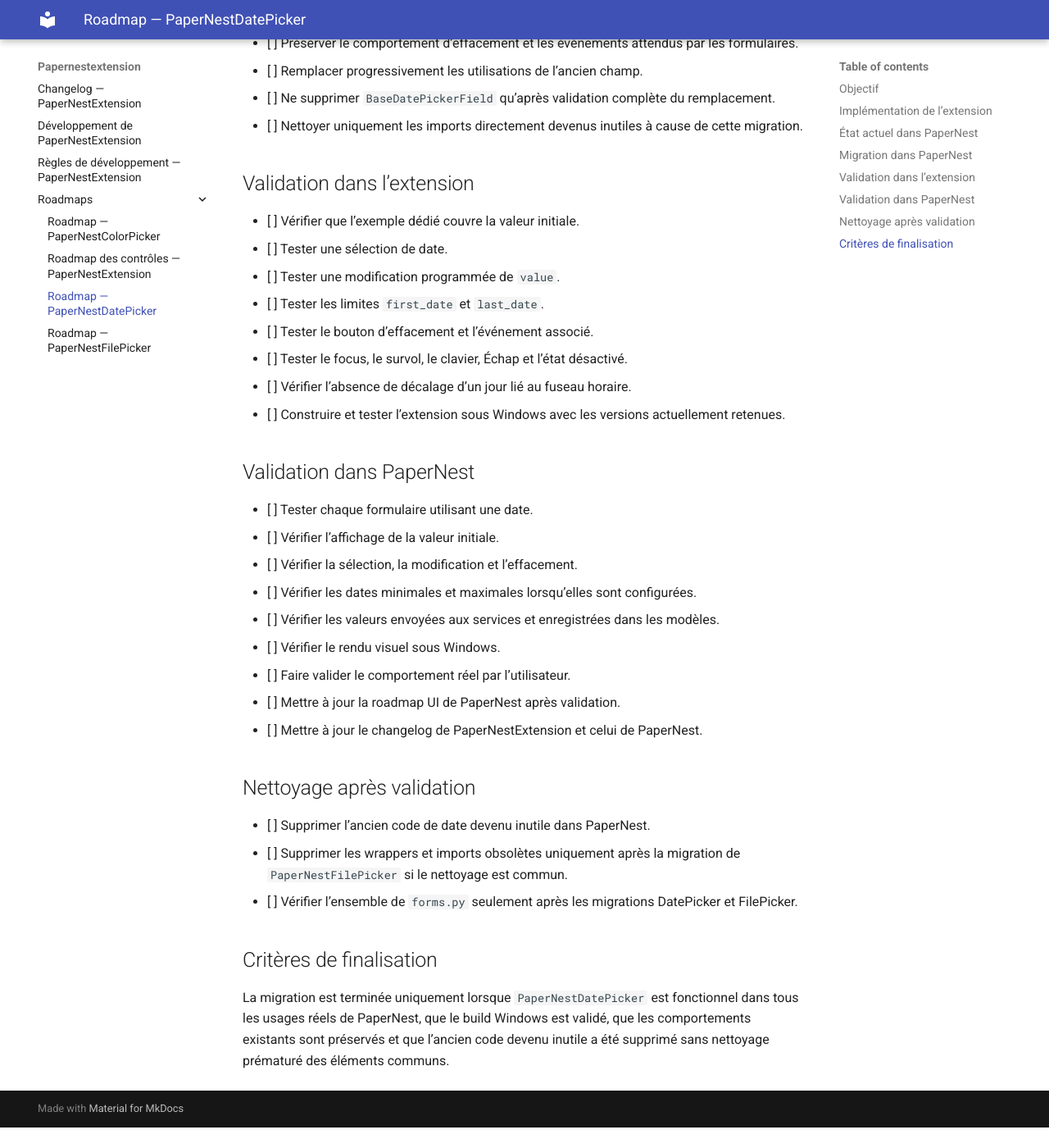
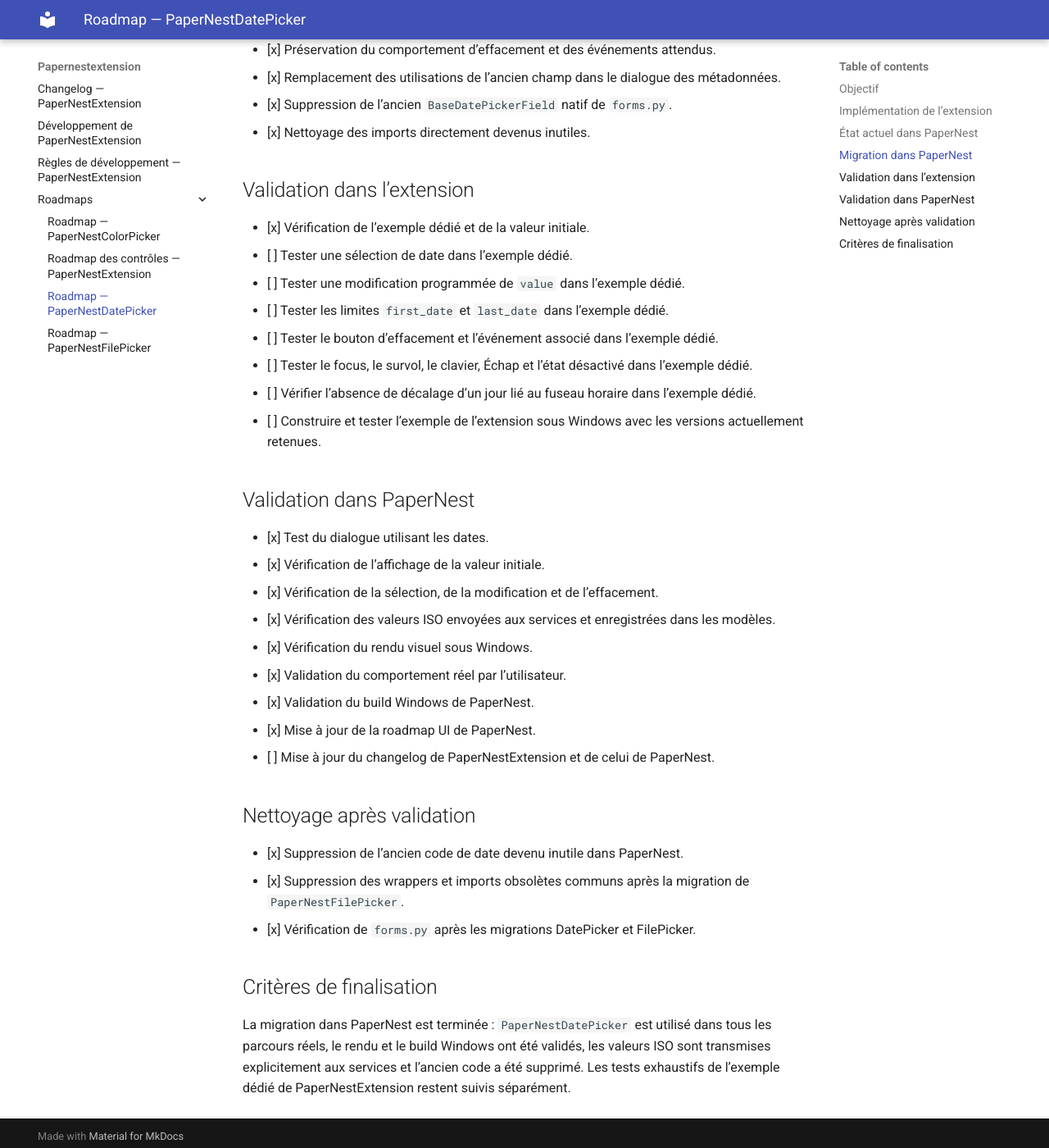
Before and after one commit to Drenae/PaperNestExtension, an MkDocs documentation site: the page built from docs/roadmaps/ROADMAP_DATE_PICKER.md, in a window 1280 px wide and 1400 px high, scrolled down 1585 px. Shown: the whole window at 82% size. Built offline with MkDocs 1.6.1 and Material for MkDocs 9.7.7, drawn with Linux system fonts in a browser that asks for light colours; before the commit the page ends 2960 px from its top, so only the background shows below that; some of the changed text lies outside the part shown.

Commit message:
Mettre à jour la roadmap PaperNestDatePicker

```diff
--- a/docs/roadmaps/ROADMAP_DATE_PICKER.md
+++ b/docs/roadmaps/ROADMAP_DATE_PICKER.md
@@ -28,51 +28,52 @@
 ## État actuel dans PaperNest
 
 - [x] Étude du champ historique `BaseDatePickerField` dans `forms.py`.
-- [x] Identification de son fonctionnement actuel : champ en lecture seule, calendrier Flet natif, valeur ISO et bouton d’effacement séparé.
-- [x] Confirmation que la migration doit utiliser l’API réelle de `PaperNestDatePicker`.
-- [ ] Le contrôle de l’extension n’est pas encore utilisé dans PaperNest.
+- [x] Identification de son fonctionnement historique : champ en lecture seule, calendrier Flet natif, valeur ISO et bouton d’effacement séparé.
+- [x] Confirmation que la migration utilise l’API réelle de `PaperNestDatePicker`.
+- [x] Utilisation effective de `PaperNestDatePicker` dans PaperNest.
 
 ## Migration dans PaperNest
 
-- [ ] Rechercher toutes les utilisations de `BaseDatePickerField`.
-- [ ] Vérifier les formats de valeur attendus par chaque formulaire et service.
-- [ ] Créer un wrapper thématique léger autour de `PaperNestDatePicker` uniquement si nécessaire.
-- [ ] Reproduire les couleurs, dimensions, bordures, espacements et styles validés de PaperNest.
-- [ ] Préserver le format public attendu par PaperNest, notamment les dates ISO lorsque les services les utilisent.
-- [ ] Préserver le comportement d’effacement et les événements attendus par les formulaires.
-- [ ] Remplacer progressivement les utilisations de l’ancien champ.
-- [ ] Ne supprimer `BaseDatePickerField` qu’après validation complète du remplacement.
-- [ ] Nettoyer uniquement les imports directement devenus inutiles à cause de cette migration.
+- [x] Recherche de toutes les utilisations de `BaseDatePickerField`.
+- [x] Vérification des formats de valeur attendus par les formulaires et services.
+- [x] Création du wrapper thématique léger `BaseDatePickerField` héritant directement de `PaperNestDatePicker`.
+- [x] Reproduction des couleurs, bordures, espacements et styles validés de PaperNest via des valeurs par défaut surchargeables.
+- [x] Conservation de `value` au type natif `datetime` de l’extension.
+- [x] Ajout de `iso_value` pour les services PaperNest attendant une date ISO.
+- [x] Préservation du comportement d’effacement et des événements attendus.
+- [x] Remplacement des utilisations de l’ancien champ dans le dialogue des métadonnées.
+- [x] Suppression de l’ancien `BaseDatePickerField` natif de `forms.py`.
+- [x] Nettoyage des imports directement devenus inutiles.
 
 ## Validation dans l’extension
 
-- [ ] Vérifier que l’exemple dédié couvre la valeur initiale.
-- [ ] Tester une sélection de date.
-- [ ] Tester une modification programmée de `value`.
-- [ ] Tester les limites `first_date` et `last_date`.
-- [ ] Tester le bouton d’effacement et l’événement associé.
-- [ ] Tester le focus, le survol, le clavier, Échap et l’état désactivé.
-- [ ] Vérifier l’absence de décalage d’un jour lié au fuseau horaire.
-- [ ] Construire et tester l’extension sous Windows avec les versions actuellement retenues.
+- [x] Vérification de l’exemple dédié et de la valeur initiale.
+- [ ] Tester une sélection de date dans l’exemple dédié.
+- [ ] Tester une modification programmée de `value` dans l’exemple dédié.
+- [ ] Tester les limites `first_date` et `last_date` dans l’exemple dédié.
+- [ ] Tester le bouton d’effacement et l’événement associé dans l’exemple dédié.
+- [ ] Tester le focus, le survol, le clavier, Échap et l’état désactivé dans l’exemple dédié.
+- [ ] Vérifier l’absence de décalage d’un jour lié au fuseau horaire dans l’exemple dédié.
+- [ ] Construire et tester l’exemple de l’extension sous Windows avec les versions actuellement retenues.
 
 ## Validation dans PaperNest
 
-- [ ] Tester chaque formulaire utilisant une date.
-- [ ] Vérifier l’affichage de la valeur initiale.
-- [ ] Vérifier la sélection, la modification et l’effacement.
-- [ ] Vérifier les dates minimales et maximales lorsqu’elles sont configurées.
-- [ ] Vérifier les valeurs envoyées aux services et enregistrées dans les modèles.
-- [ ] Vérifier le rendu visuel sous Windows.
-- [ ] Faire valider le comportement réel par l’utilisateur.
-- [ ] Mettre à jour la roadmap UI de PaperNest après validation.
-- [ ] Mettre à jour le changelog de PaperNestExtension et celui de PaperNest.
+- [x] Test du dialogue utilisant les dates.
+- [x] Vérification de l’affichage de la valeur initiale.
+- [x] Vérification de la sélection, de la modification et de l’effacement.
+- [x] Vérification des valeurs ISO envoyées aux services et enregistrées dans les modèles.
+- [x] Vérification du rendu visuel sous Windows.
+- [x] Validation du comportement réel par l’utilisateur.
+- [x] Validation du build Windows de PaperNest.
+- [x] Mise à jour de la roadmap UI de PaperNest.
+- [ ] Mise à jour du changelog de PaperNestExtension et de celui de PaperNest.
 
 ## Nettoyage après validation
 
-- [ ] Supprimer l’ancien code de date devenu inutile dans PaperNest.
-- [ ] Supprimer les wrappers et imports obsolètes uniquement après la migration de `PaperNestFilePicker` si le nettoyage est commun.
-- [ ] Vérifier l’ensemble de `forms.py` seulement après les migrations DatePicker et FilePicker.
+- [x] Suppression de l’ancien code de date devenu inutile dans PaperNest.
+- [x] Suppression des wrappers et imports obsolètes communs après la migration de `PaperNestFilePicker`.
+- [x] Vérification de `forms.py` après les migrations DatePicker et FilePicker.
 
 ## Critères de finalisation
 
-La migration est terminée uniquement lorsque `PaperNestDatePicker` est fonctionnel dans tous les usages réels de PaperNest, que le build Windows est validé, que les comportements existants sont préservés et que l’ancien code devenu inutile a été supprimé sans nettoyage prématuré des éléments communs.
+La migration dans PaperNest est terminée : `PaperNestDatePicker` est utilisé dans tous les parcours réels, le rendu et le build Windows ont été validés, les valeurs ISO sont transmises explicitement aux services et l’ancien code a été supprimé. Les tests exhaustifs de l’exemple dédié de PaperNestExtension restent suivis séparément.
```
